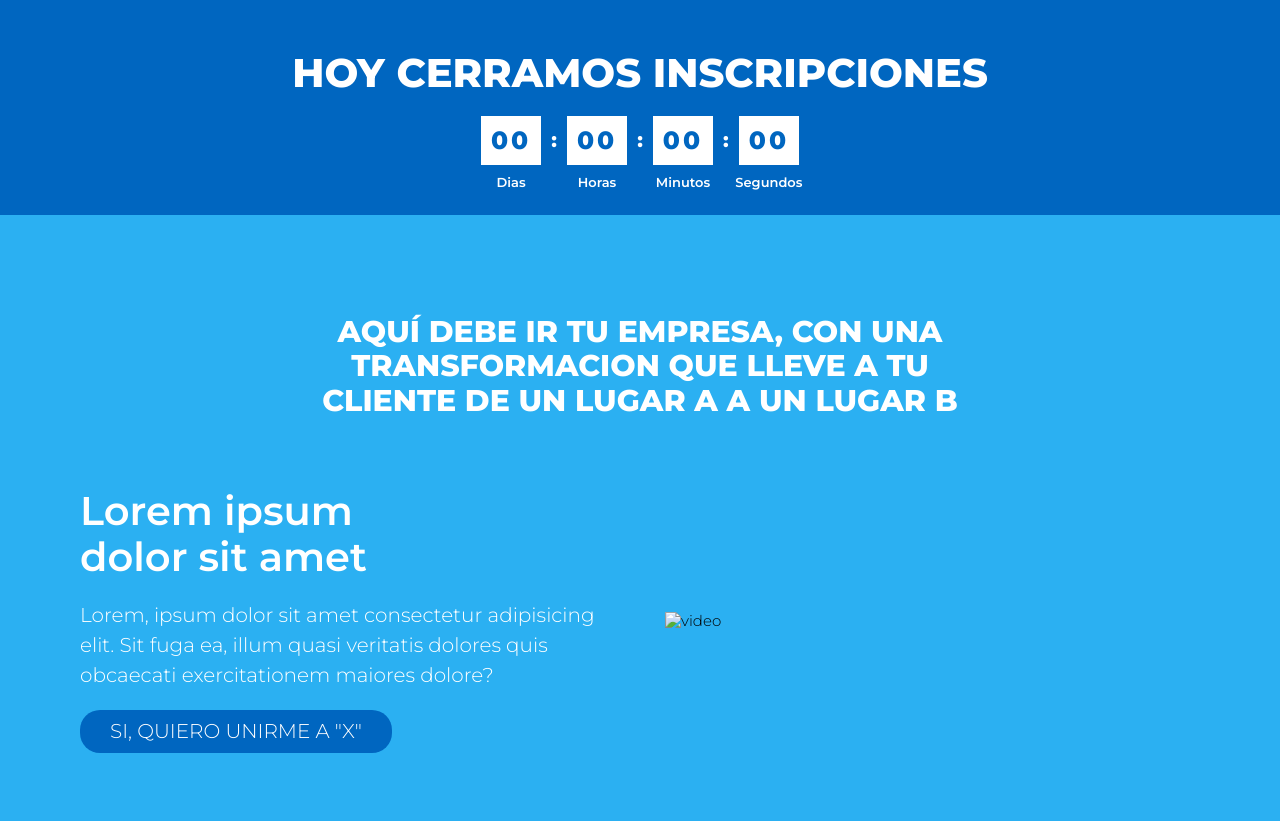
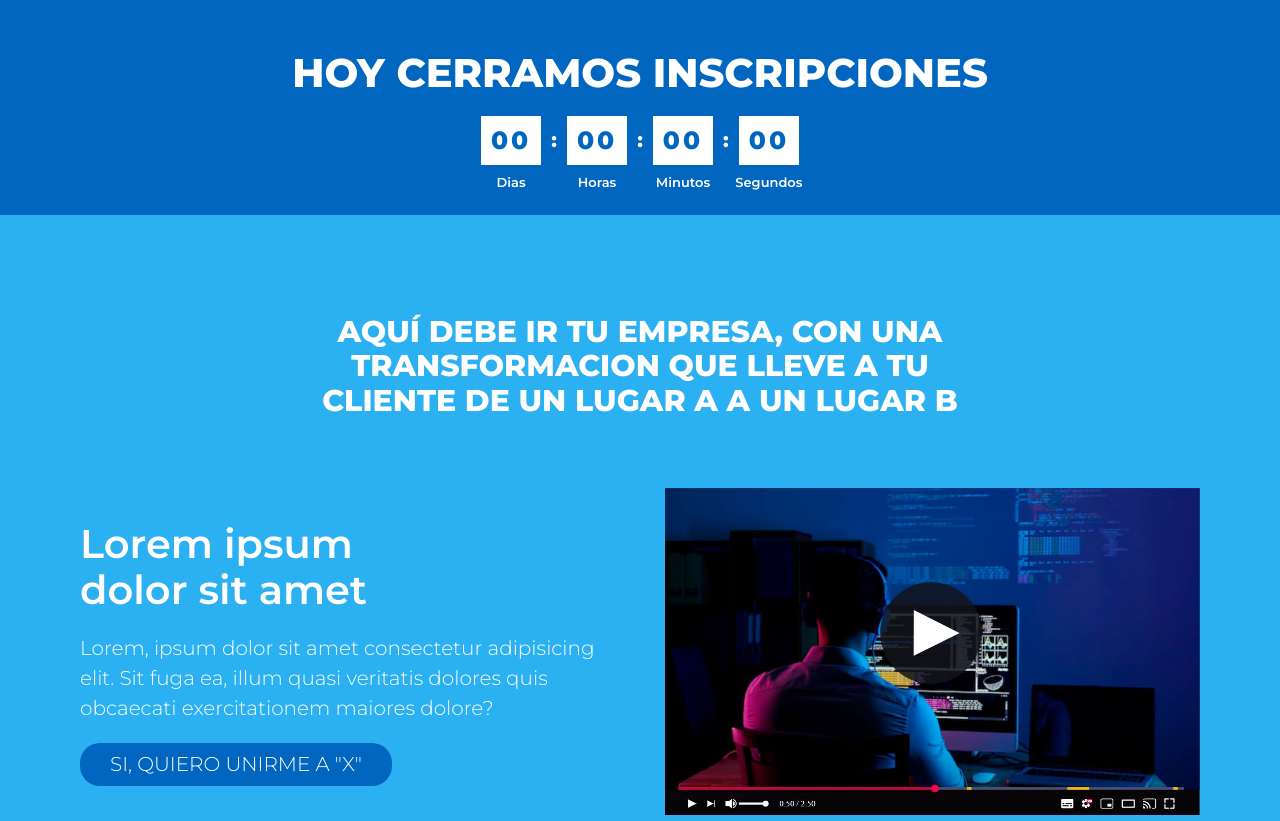
Before and after one commit to Antsar87/ifaneNuevasPlantillas, a website: page lpCartasVenta.html in a window 1280 px wide. Shown: the top 821 px of the page. Drawn offline with Linux system fonts and the light colour scheme.

Commit message:
url fixed video

```diff
--- a/lpCartasVenta.html
+++ b/lpCartasVenta.html
@@ -63,7 +63,7 @@
       >
         <div class="flex-1">
           <img
-            src="images/cartasVentas/"
+            src="images/cartasVentas/video.JPG"
             alt="video"
             loading="lazy"
             class="w-100"
```
